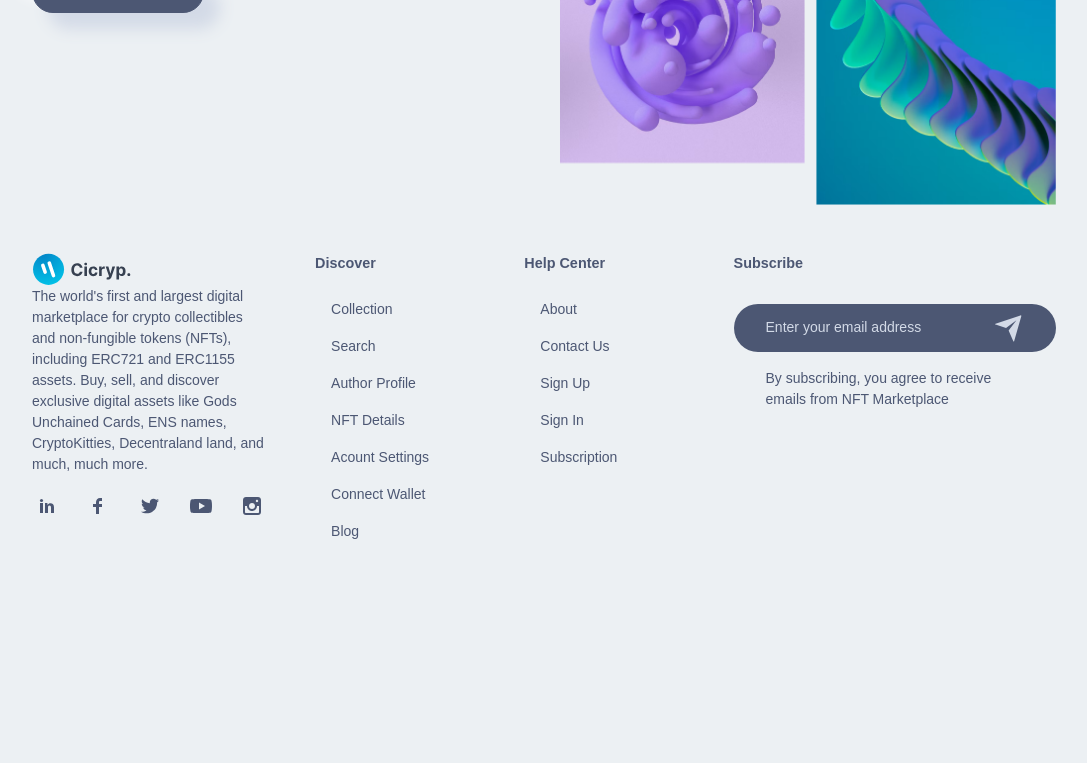
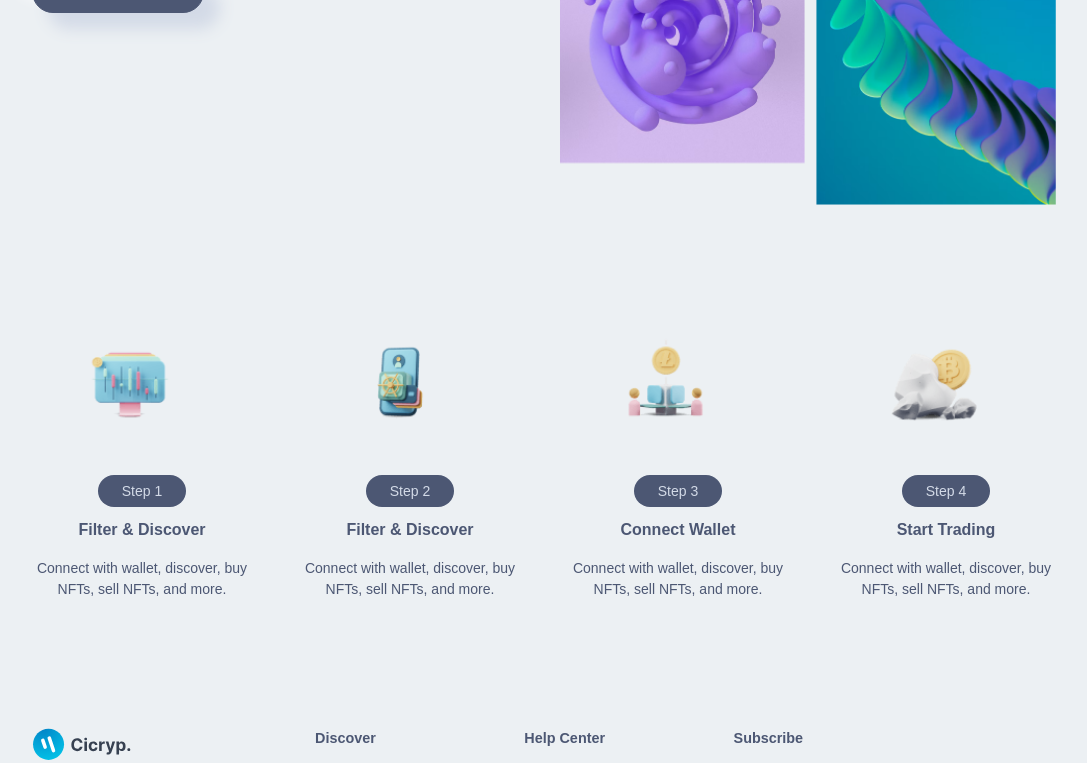
Before and after one commit to Karribalu/NftMarketPlaceTemplate, a Next.js app: page / in a window 1280 px wide. Shown: the part 455-1218 px from the top of the page, without its empty margins (96-1183 px from the left). Before the commit the page ends 1005 px from the top, so only its background shows below. Built offline with nearby package versions, Linux system fonts and the light colour scheme.

Commit message:
added the service component

```diff
--- a/app/layout.tsx
+++ b/app/layout.tsx
@@ -1,8 +1,7 @@
 import './globals.css';
 import { Inter } from 'next/font/google';
 //INTERNAL IMPORT
-import { NavBar } from '../components/componentIndex';
-import { Footer } from '../components/componentIndex';
+import { NavBar, Footer, Service } from '../components/componentIndex';
 import Home from './page';
 const inter = Inter({ subsets: ['latin'] });
 
@@ -22,6 +21,7 @@ export default function RootLayout({
       <body>
         <NavBar />
         <Home />
+        <Service />
         <Footer />
       </body>
     </html>
--- /dev/null
+++ b/components/Service/Service.module.css
@@ -0,0 +1,42 @@
+.service{
+    width: 80%;
+    margin: 3rem auto;
+    margin-block: 8rem;
+}
+.service_container{
+    grid-template-columns: repeat(4, 1fr);
+    display: grid;
+    gap: 3rem;
+    text-align: center;
+
+}
+.service_container_item_image{
+    margin-left: 3rem;
+}
+
+.service_container_item_step{
+    margin-top: 3rem;
+    margin-bottom: 1rem;
+}
+.service_container_item h3{
+    font-size: 1rem;
+    font-weight: 700;
+    margin-bottom: 1rem;
+}
+.service_container_item_step span{
+    padding: .5rem 1.5rem;
+    border-radius: 5rem;
+    background-color: var(--icons-color);
+    color: var(--shadow-dark-color);
+}
+@media screen and (max-width: 50em){
+    .service_container{
+        grid-template-columns: repeat(2, 1fr);
+        gap: 1rem;
+    }
+}
+@media screen and (max-width: 35em){
+    .service{
+        width: 90%;
+    }
+}
--- /dev/null
+++ b/components/Service/Service.tsx
@@ -0,0 +1,72 @@
+'use client';
+import React, { FC, useState, useEffect } from 'react';
+import Image from 'next/image';
+import Style from './Service.module.css';
+import images from '../../public/assets/index';
+
+interface IProps {}
+
+export const Service: FC<IProps> = (props) => {
+  return (
+    <div className={Style.service}>
+      <div className={Style.service_container}>
+        <div className={Style.service_container_item}>
+          <Image
+            src={images.service1}
+            className={Style.service_container_item_image}
+            alt="Filer & Discover"
+            height={100}
+            width={100}
+          />
+          <p className={Style.service_container_item_step}>
+            <span>Step 1</span>
+          </p>
+          <h3>Filter & Discover</h3>
+          <p>Connect with wallet, discover, buy NFTs, sell NFTs, and more.</p>
+        </div>
+        <div className={Style.service_container_item}>
+          <Image
+            src={images.service2}
+            className={Style.service_container_item_image}
+            alt=" "
+            height={100}
+            width={100}
+          />
+          <p className={Style.service_container_item_step}>
+            <span>Step 2</span>
+          </p>
+          <h3>Filter & Discover</h3>
+          <p>Connect with wallet, discover, buy NFTs, sell NFTs, and more.</p>
+        </div>
+        <div className={Style.service_container_item}>
+          <Image
+            src={images.service3}
+            className={Style.service_container_item_image}
+            alt="Connect Wallet"
+            height={100}
+            width={100}
+          />
+          <p className={Style.service_container_item_step}>
+            <span>Step 3</span>
+          </p>
+          <h3>Connect Wallet</h3>
+          <p>Connect with wallet, discover, buy NFTs, sell NFTs, and more.</p>
+        </div>
+        <div className={Style.service_container_item}>
+          <Image
+            src={images.service4}
+            className={Style.service_container_item_image}
+            alt="Start Trading"
+            height={100}
+            width={100}
+          />
+          <p className={Style.service_container_item_step}>
+            <span>Step 4</span>
+          </p>
+          <h3>Start Trading</h3>
+          <p>Connect with wallet, discover, buy NFTs, sell NFTs, and more.</p>
+        </div>
+      </div>
+    </div>
+  );
+};
--- a/components/componentIndex.ts
+++ b/components/componentIndex.ts
@@ -2,4 +2,5 @@ import { Button } from './Button/Button';
 import { Footer } from './Footer/Footer';
 import { NavBar } from './NavBar/NavBar';
 import HeroSection from '../components/HeroSection/HeroSection';
-export { Button, Footer, NavBar, HeroSection };
+import { Service } from './Service/Service';
+export { Button, Footer, NavBar, HeroSection, Service };
```
